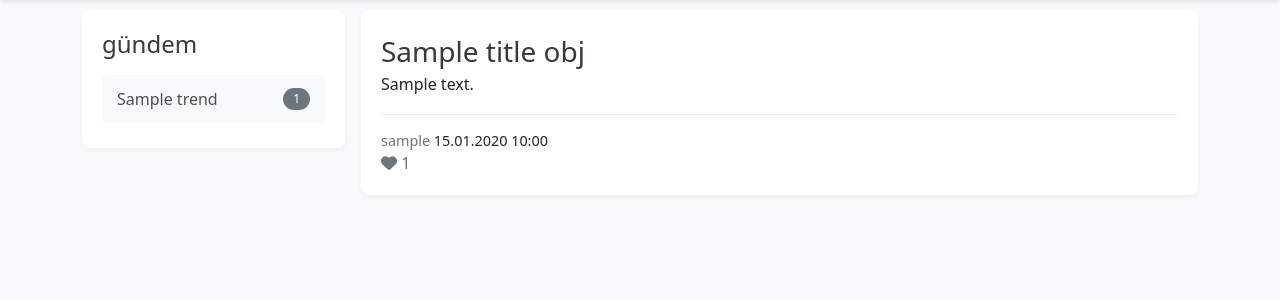
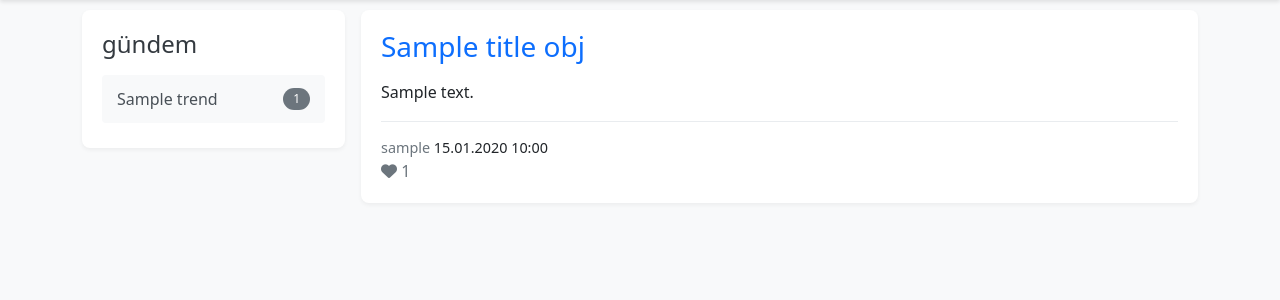
Before and after one commit to gebertocarlos/450mtForum, a Python web app: template templates/home.html in a window 1280 px wide. Shown: the part 62-362 px from the top of the page. Run offline with Jinja, Linux system fonts and the light colour scheme; the template is opened without the code that fills it: most values are stand-ins (such as "Sample title", 1, 10 or a date in 2020); some libraries are stand-ins or nearby versions.

Commit message:
Entry içerikleri tüm sayfalarda HTML olarak render edilecek şekilde düzenlendi

```diff
--- a/templates/home.html
+++ b/templates/home.html
@@ -38,13 +38,13 @@
     </div>
     <div class="col-md-9">
         {% for entry in entries.items %}
-            <div class="entry-list">
-                <div class="entry-metadata">
-                    <a href="{{ url_for('main.title', title_name=entry.title_obj.title) }}" class="entry-title">
+            <div class="entry-list mb-4">
+                <h2 class="entry-title">
+                    <a href="{{ url_for('main.title', title_name=entry.title_obj.title) }}" class="text-decoration-none">
                         {{ entry.title_obj.title }}
                     </a>
-                </div>
-                <div class="entry-content">{{ entry.content }}</div>
+                </h2>
+                <div class="entry-content mt-2">{{ entry.content|safe }}</div>
                 <div class="entry-footer">
                     <div class="entry-info">
                         <a href="{{ url_for('main.profile', username=entry.author.username) }}" class="entry-author">
--- a/templates/title.html
+++ b/templates/title.html
@@ -44,7 +44,7 @@
 
             {% for entry in entries.items %}
                 <div class="entry-list mb-4">
-                    <div class="entry-content mt-2">{{ entry.content }}</div>
+                    <div class="entry-content mt-2">{{ entry.content|safe }}</div>
                     <div class="entry-footer mt-2">
                         <div class="d-flex justify-content-between align-items-center">
                             <div class="entry-info">
```
Also changed, not shown: templates/profile.html (+6 -6 lines), templates/search.html (added, +8 -0 lines).
